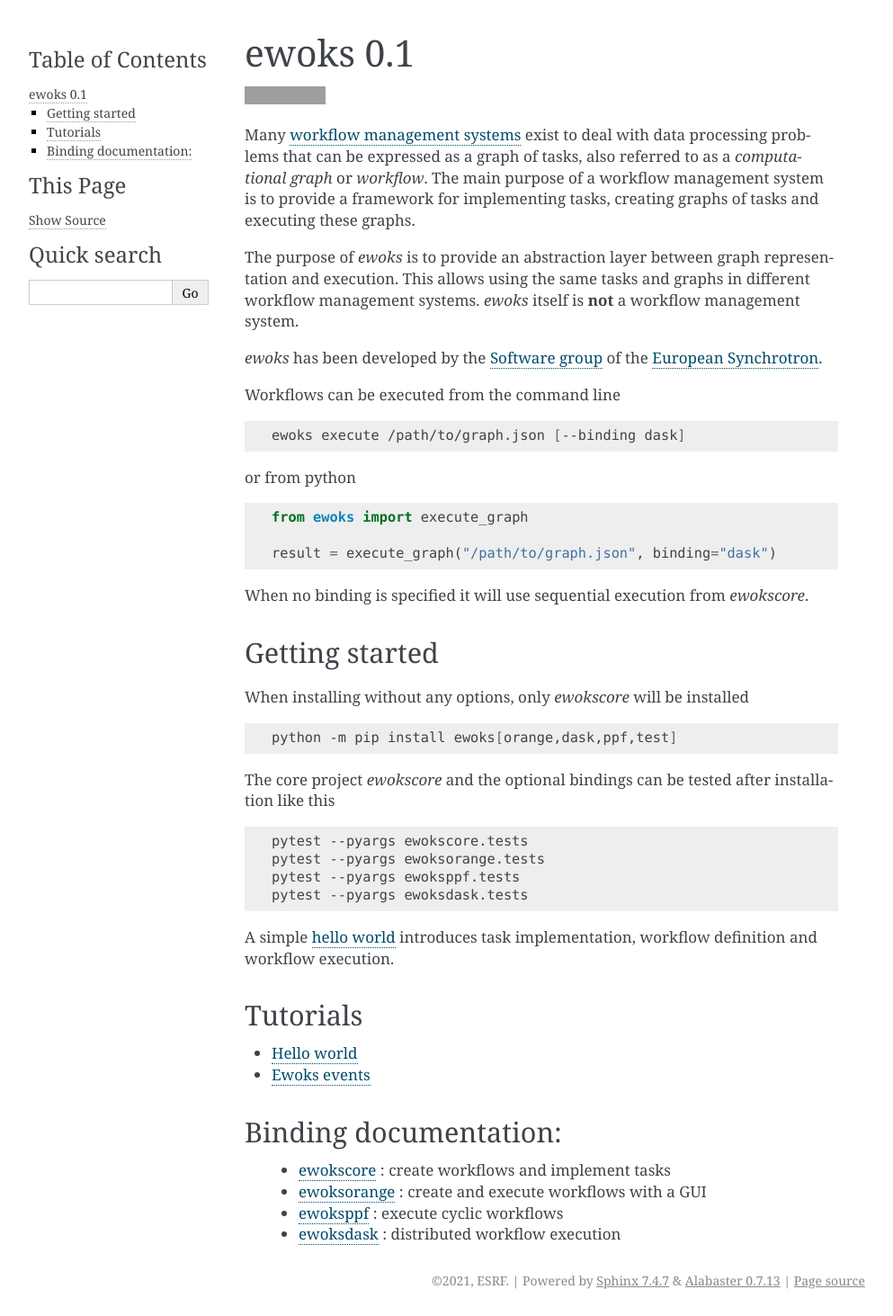
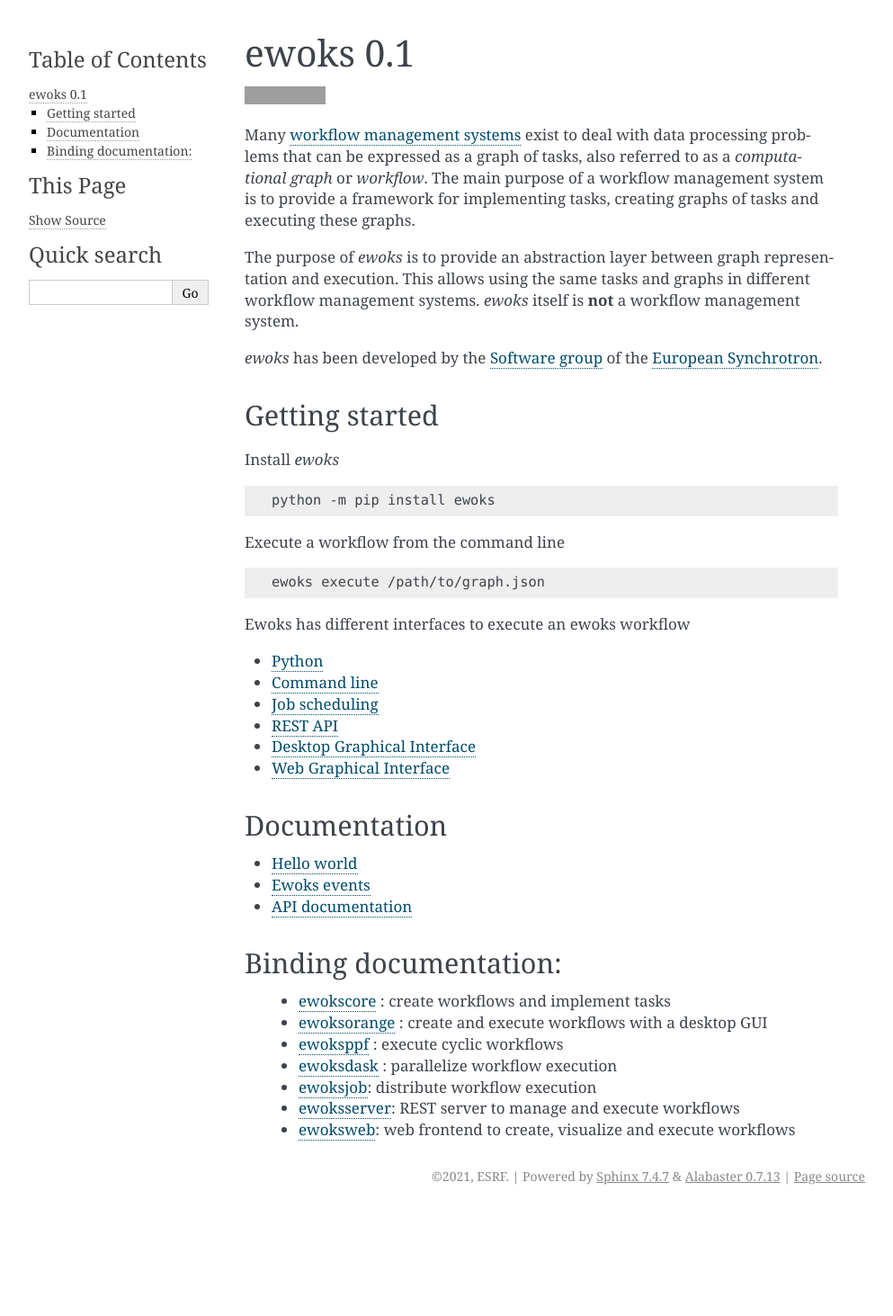
Before and after one commit to ewoks-kit/ewoks, a Sphinx documentation site: the page built from doc/index.rst, in a window 1280 px wide. Shown: the whole page at 90% size, without its empty margins (148-1141 px from the left). Built offline with Sphinx 7.4.7, drawn with Linux system fonts in a browser that asks for light colours; pages that are not in the unit, such as notebooks, are missing from menus; after the commit the page ends 1347 px from its top, so only the background shows below that; grey boxes are pictures that could not be loaded.

Commit message:
improve documentations

```diff
--- a/doc/conf.py
+++ b/doc/conf.py
@@ -6,10 +6,18 @@
 copyright = "2021, ESRF"
 author = "ESRF"
 
-extensions = ["nbsphinx", "nbsphinx_link"]
+extensions = [
+    "sphinx.ext.autodoc",
+    "sphinx.ext.autosummary",
+    "nbsphinx",
+    "nbsphinx_link",
+]
 templates_path = ["_templates"]
 exclude_patterns = ["build", "**.ipynb_checkpoints"]
+
 pygments_style = "sphinx"
+autodoc_typehints = "description"
+autodoc_typehints_description_target = "all"
 
 html_theme = "alabaster"
 html_static_path = []
--- /dev/null
+++ b/doc/ewoks_api/qt.rst
@@ -0,0 +1,4 @@
+Desktop Graphical Interface
+===========================
+
+For more information see the `ewoksorange documentation <https://ewoksorange.readthedocs.io/>`_.
--- a/doc/index.rst
+++ b/doc/index.rst
@@ -4,50 +4,45 @@
 .. image:: https://zenodo.org/badge/DOI/10.5281/zenodo.6075054.svg
    :target: https://doi.org/10.5281/zenodo.6075054
 
-Many `workflow management systems <https://s.apache.org/existing-workflow-systems>`_ exist to deal with data processing problems that can be expressed as a graph of tasks, also referred to as a *computational graph* or *workflow*. The main purpose of a workflow management system is to provide a framework for implementing tasks, creating graphs of tasks and executing these graphs.
+Many `workflow management systems <https://s.apache.org/existing-workflow-systems>`_ exist to deal with data processing
+problems that can be expressed as a graph of tasks, also referred to as a *computational graph* or *workflow*. The main
+purpose of a workflow management system is to provide a framework for implementing tasks, creating graphs of tasks and
+executing these graphs.
 
-The purpose of *ewoks* is to provide an abstraction layer between graph representation and execution. This allows using the same tasks and graphs in different workflow management systems. *ewoks* itself is **not** a workflow management system.
+The purpose of *ewoks* is to provide an abstraction layer between graph representation and execution. This allows using
+the same tasks and graphs in different workflow management systems. *ewoks* itself is **not** a workflow management system.
 
 *ewoks* has been developed by the `Software group <http://www.esrf.eu/Instrumentation/software>`_ of the `European Synchrotron <https://www.esrf.eu/>`_.
-
-Workflows can be executed from the command line
-
-.. code:: bash
-
-    ewoks execute /path/to/graph.json [--binding dask]
-
-or from python
-
-.. code:: python
-
-    from ewoks import execute_graph
-
-    result = execute_graph("/path/to/graph.json", binding="dask")
-
-When no binding is specified it will use sequential execution from `ewokscore`.
 
 Getting started
 ---------------
 
-When installing without any options, only `ewokscore` will be installed
+Install *ewoks*
 
 .. code:: bash
 
-    python -m pip install ewoks[orange,dask,ppf,test]
+    python -m pip install ewoks
 
-The core project `ewokscore` and the optional bindings can be tested after installation like this
+Execute a workflow from the command line
 
 .. code:: bash
 
-    pytest --pyargs ewokscore.tests
-    pytest --pyargs ewoksorange.tests
-    pytest --pyargs ewoksppf.tests
-    pytest --pyargs ewoksdask.tests
+    ewoks execute /path/to/graph.json
 
-A simple :doc:`hello world <tutorials/hello_world>` introduces task implementation, workflow definition and workflow execution.
+Ewoks has different interfaces to execute an ewoks workflow
 
-Tutorials
----------
+.. toctree::
+    :maxdepth: 1
+
+    ewoks_api/python
+    ewoks_api/cli
+    ewoks_api/job
+    ewoks_api/rest
+    ewoks_api/qt
+    ewoks_api/web
+
+Documentation
+-------------
 
 .. toctree::
     :maxdepth: 1
@@ -55,11 +50,15 @@
     tutorials/hello_world
     tutorials/ewoks_events
     tutorials/running_workflows
+    api
 
 Binding documentation:
 ----------------------
 
  * `ewokscore <https://ewokscore.readthedocs.io/>`_ : create workflows and implement tasks
- * `ewoksorange <https://ewoksorange.readthedocs.io/>`_ : create and execute workflows with a GUI
+ * `ewoksorange <https://ewoksorange.readthedocs.io/>`_ : create and execute workflows with a desktop GUI
  * `ewoksppf <https://ewoksppf.readthedocs.io/>`_ : execute cyclic workflows
- * `ewoksdask <https://ewoksdask.readthedocs.io/>`_ : distributed workflow execution
+ * `ewoksdask <https://ewoksdask.readthedocs.io/>`_ : parallelize workflow execution
+ * `ewoksjob <https://ewoksjob.readthedocs.io/>`_: distribute workflow execution
+ * `ewoksserver <https://ewoksjob.readthedocs.io/>`_: REST server to manage and execute workflows
+ * `ewoksweb <https://ewoksjob.readthedocs.io/>`_: web frontend to create, visualize and execute workflows
--- a/doc/tutorials/hello_world.rst
+++ b/doc/tutorials/hello_world.rst
@@ -44,12 +44,12 @@
         {
             "source": "task1",
             "target": "task2",
-            "data_mapping": [{"target_input": "a", "source_output": "result"}],
+            "data_mapping": [{"source_output": "result", "target_input": "a"}],
         },
         {
             "source": "task2",
             "target": "task3",
-            "data_mapping": [{"target_input": "a", "source_output": "result"}],
+            "data_mapping": [{"source_output": "result", "target_input": "a"}],
         },
     ]
     workflow = {"graph": {"id": "testworkflow"}, "nodes": nodes, "links": links}
```
Also changed, not shown: doc/api.rst (added, +8 -0 lines), doc/ewoks_api/cli.rst (added, +26 -0 lines), doc/ewoks_api/job.rst (added, +44 -0 lines), doc/ewoks_api/python.rst (added, +35 -0 lines), doc/ewoks_api/rest.rst (added, +16 -0 lines), doc/ewoks_api/web.rst (added, +16 -0 lines), doc/tutorials/ewoks_events.rst (+5 -3 lines), 2 other files.
